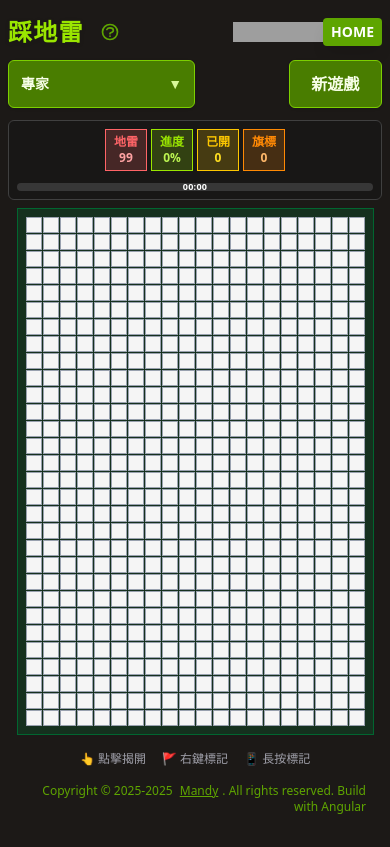
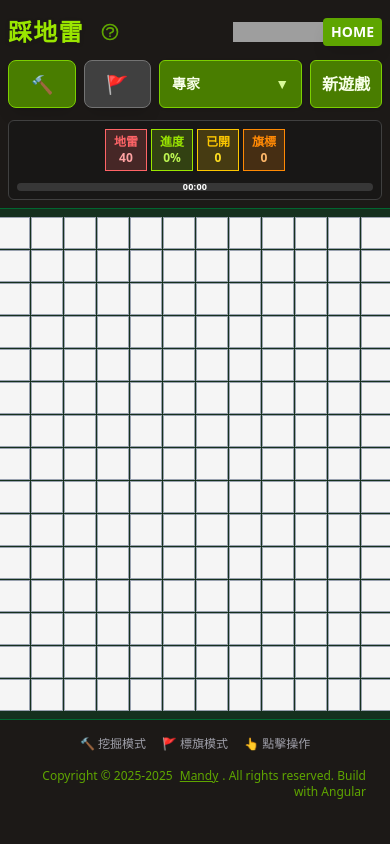
Before and after one commit to mtwmt/game, an Angular app: page /minesweeper in a window 390 px wide. Built offline with nearby package versions, Linux system fonts and the light colour scheme; grey boxes are pictures that could not be loaded.

Commit message:
feat: implement device-adaptive minesweeper game

```diff
--- a/src/app/chinese-chess/chinese-chess.html
+++ b/src/app/chinese-chess/chinese-chess.html
@@ -148,7 +148,7 @@
     <div class="relative inline-block">
       <!-- Game Board -->
       <div
-        class="chess-board bg-amber-100 border-2 sm:border-4 border-amber-800 p-2 sm:p-6 relative"
+        class="bg-amber-100 border-2 sm:border-4 border-amber-800 p-2 sm:p-6 relative"
       >
         <!-- Column Labels (Top) -->
         <div class="flex justify-center mb-1 sm:mb-2">
@@ -356,7 +356,7 @@
               >
                 <div
                   class="w-8 h-8 rounded-full border-2 flex items-center justify-center text-sm font-bold shadow-lg"
-                  [class]="
+                  [ngClass]="
                     square.color === PlayerColor.RED
                       ? 'bg-red-100 border-red-600 text-red-800'
                       : 'bg-neutral-100 border-neutral-800 text-neutral-800'
--- a/src/app/minesweeper/minesweeper.html
+++ b/src/app/minesweeper/minesweeper.html
@@ -1,11 +1,38 @@
 <div class="w-full max-w-sm mx-auto flex flex-col">
   <header class="mb-2 flex flex-col gap-3 items-stretch">
-    <app-game-header title="踩地雷" [gameRules]="gameRules"></app-game-header>
+    <app-game-header title="踩地雷" [gameRules]="gameRules()"></app-game-header>
 
     <!-- Game Control Buttons -->
     <div class="flex gap-2 justify-between">
+      <!-- 手機版模式切換按鈕 -->
+      @if (isMobile()) {
+      <div class="flex gap-2 w-1/2">
+        <button
+          class="h-12 flex-1 rounded-lg border font-bold text-lg shadow-lg focus:outline-none focus:ring-3 transition-all flex items-center justify-center"
+          [class]="
+            gameMode() === 'dig'
+              ? 'bg-lime-700 border-lime-500 text-lime-50 focus:ring-lime-300'
+              : 'bg-neutral-700 border-neutral-500 text-neutral-300 hover:bg-neutral-600 focus:ring-neutral-300'
+          "
+          (click)="gameMode() === 'flag' ? toggleGameMode() : null"
+        >
+          🔨
+        </button>
+        <button
+          class="h-12 flex-1 rounded-lg border font-bold text-lg shadow-lg focus:outline-none focus:ring-3 transition-all flex items-center justify-center"
+          [class]="
+            gameMode() === 'flag'
+              ? 'bg-red-700 border-red-500 text-red-50 focus:ring-red-300'
+              : 'bg-neutral-700 border-neutral-500 text-neutral-300 hover:bg-neutral-600 focus:ring-neutral-300'
+          "
+          (click)="gameMode() === 'dig' ? toggleGameMode() : null"
+        >
+          🚩
+        </button>
+      </div>
+      }
       <!-- 難度選擇下拉選單 -->
-      <div class="relative w-2/4 dropdown-container">
+      <div class="relative dropdown-container" [class]="isMobile() ? 'w-1/2' : 'w-2/4'">
         <button
           class="h-12 w-full rounded-md bg-lime-700 border border-lime-500 text-lime-50 font-semibold text-sm shadow hover:bg-lime-600 focus:outline-none focus:ring-2 focus:ring-lime-300 flex items-center justify-between px-3 transition-all"
           (click)="toggleDropdown()"
@@ -111,31 +138,33 @@
         ></div>
         <span
           class="absolute inset-0 text-[9px] tracking-wide font-semibold flex items-center justify-center select-none transition-colors duration-300"
-          [class]="timelineTextClass()"
+          [ngClass]="timelineTextClass()"
         >
           {{ formattedTime() }}
         </span>
       </div>
     </div>
   </header>
-
+  <main class="flex justify-center">
     <!-- Game Board -->
-  <main
-    class="inline-grid gap-[1px] p-2 bg-green-900/40 border border-green-800 touch-none select-none mx-auto"
-    [style.grid-template-columns]="'repeat(' + gameState().width + ', minmax(0, 1fr))'"
+    <div
+      class="grid gap-[1px] p-2 bg-green-900/40 border border-green-800 touch-none select-none mx-auto"
+      [style.grid-template-columns]="
+        'repeat(' + gameState().width + ', ' + (isMobile() ? '32px' : '20px') + ')'
+      "
     >
-    @for (row of gameState().board; track $index; let x = $index) {
-      @for (cell of row; track cell.id; let y = $index) {
+      @for (row of gameState().board; track $index; let x = $index) { @for (cell of row; track
+      cell.id; let y = $index) {
       <button
         (click)="onCellClick({ x: x, y: y })"
         (contextmenu)="onCellRightClick($event, { x: x, y: y })"
-      (touchstart)="onTouchStart($event, { x: x, y: y })"
-      (touchend)="onTouchEnd($event, { x: x, y: y })"
         [disabled]="
           gameState().gameStatus === GameStatus.LOST || gameState().gameStatus === GameStatus.WON
         "
-      class="w-4 h-4 text-xs font-bold border border-gray-400 transition-all duration-150 hover:scale-105 focus:outline-none focus:ring-1 focus:ring-lime-300"
+        class="font-bold border border-gray-400 transition-all duration-150 hover:scale-105 focus:outline-none focus:ring-1 focus:ring-lime-300"
         [ngClass]="{
+          'w-8 h-8 text-sm': isMobile(),
+          'w-5 h-5 text-xs': !isMobile(),
           'bg-neutral-100 hover:bg-neutral-200': !cell.isRevealed && !cell.isFlagged,
           'bg-neutral-400': cell.isRevealed && !cell.isMine && cell.neighborMineCount === 0,
           'bg-white': cell.isRevealed && !cell.isMine && cell.neighborMineCount > 0,
@@ -154,15 +183,22 @@
         {{ getCellContent(x, y) }}
       </button>
       } }
+    </div>
   </main>
-
   <!-- Controls Info -->
   <footer class="mt-4 text-center text-xs text-zinc-400 px-4">
+    @if (isMobile()) {
     <div class="flex justify-center gap-4">
-      <span>👆 點擊揭開</span>
+      <span>🔨 挖掘模式</span>
+      <span>🚩 標旗模式</span>
+      <span>👆 點擊操作</span>
+    </div>
+    } @else {
+    <div class="flex justify-center gap-4">
+      <span>👆 左鍵揭開</span>
       <span>🚩 右鍵標記</span>
-      <span>📱 長按標記</span>
     </div>
+    }
   </footer>
 
   <!-- Game Over Modal (失敗) -->
--- a/src/app/minesweeper/minesweeper.service.ts
+++ b/src/app/minesweeper/minesweeper.service.ts
@@ -7,7 +7,7 @@ import {
   Position,
   MoveResult,
 } from './minesweeper.interface';
-import { DIFFICULTY_CONFIGS } from './utils/minesweeper-config';
+import { getDifficultyConfigs } from './utils/minesweeper-config';
 import { MinesweeperValidation } from './utils/minesweeper-validation';
 import { MineGenerator } from './utils/minesweeper-mine-generator';
 
@@ -32,13 +32,22 @@ export class MinesweeperService {
   gameState = signal<GameState>({ ...initialGameState });
 
   private gameTimer: number | null = null;
+  private isMobile: boolean = false;
+
+  /**
+   * 設置設備類型
+   */
+  setDeviceType(isMobile: boolean): void {
+    this.isMobile = isMobile;
+  }
 
   /**
    * 初始化新遊戲
    */
   initializeGame(difficulty: Difficulty = Difficulty.EXPERT): void {
     this.stopTimer();
-    const config = DIFFICULTY_CONFIGS[difficulty];
+    const difficultyConfigs = getDifficultyConfigs(this.isMobile);
+    const config = difficultyConfigs[difficulty];
 
     if (!MinesweeperValidation.isValidGameConfig(config.width, config.height, config.mineCount)) {
       console.error('Invalid game configuration');
--- a/src/app/minesweeper/minesweeper.ts
+++ b/src/app/minesweeper/minesweeper.ts
@@ -11,7 +11,7 @@ import {
   Difficulty,
   GameRule,
 } from './minesweeper.interface';
-import { DIFFICULTY_CONFIGS } from './utils/minesweeper-config';
+import { getDifficultyConfigs } from './utils/minesweeper-config';
 
 @Component({
   selector: 'app-minesweeper',
@@ -27,24 +27,51 @@ export class MinesweeperComponent implements OnInit, OnDestroy {
   protected readonly gameState = this.minesweeperService.gameState;
   protected readonly GameStatus = GameStatus;
   protected readonly Difficulty = Difficulty;
-  protected readonly DIFFICULTY_CONFIGS = DIFFICULTY_CONFIGS;
+
+  // 動態難度配置
+  protected readonly difficultyConfigs = computed(() => {
+    return getDifficultyConfigs(this.isMobile());
+  });
 
   // 下拉選單控制
   protected isDropdownOpen = signal(false);
 
-  // 遊戲規則
-  protected readonly gameRules: GameRule = {
-    title: '踩地雷遊戲規則',
-    rules: [
+  // 設備類型檢測
+  protected readonly isMobile = signal(this.checkIsMobile());
+
+  // 手機版操作模式：挖掘或標旗
+  protected gameMode = signal<'dig' | 'flag'>('dig');
+
+  // 遊戲規則 - 根據設備類型動態生成
+  protected readonly gameRules = computed<GameRule>(() => {
+    const baseRules = [
       '點擊格子來揭開它們，避免點到地雷',
       '數字表示該格子周圍8格中地雷的數量',
-      '右鍵點擊（或長按）來標記/取消標記地雷',
+    ];
+
+    const controlRules = this.isMobile()
+      ? [
+          '使用挖掘🔨和標旗🚩按鈕切換操作模式',
+          '挖掘模式：點擊揭開格子',
+          '標旗模式：點擊標記/取消標記地雷',
+        ]
+      : [
+          '左鍵點擊揭開格子',
+          '右鍵點擊標記/取消標記地雷',
+        ];
+
+    const endRules = [
       '揭開所有非地雷格子即可獲勝',
       '點到地雷就會失敗',
       '第一次點擊保證不會踩到地雷',
       '旗標數量不能超過地雷總數',
-    ],
-  };
+    ];
+
+    return {
+      title: '踩地雷遊戲規則',
+      rules: [...baseRules, ...controlRules, ...endRules],
+    };
+  });
 
   // 計算剩餘地雷數
   protected readonly remainingMines = computed(() => {
@@ -77,6 +104,8 @@ export class MinesweeperComponent implements OnInit, OnDestroy {
   });
 
   ngOnInit(): void {
+    // 設置設備類型到service
+    this.minesweeperService.setDeviceType(this.isMobile());
     this.minesweeperService.initializeGame();
 
     // 只在瀏覽器環境中設置點擊監聽器
@@ -93,63 +122,35 @@ export class MinesweeperComponent implements OnInit, OnDestroy {
 
   ngOnDestroy(): void {
     this.minesweeperService.cleanup();
-    // 清理觸控計時器
-    if (this.touchTimer) {
-      clearTimeout(this.touchTimer);
-    }
   }
 
   /**
    * 處理格子點擊
    */
   protected onCellClick(position: Position): void {
-    this.minesweeperService.revealCell(position);
+    if (this.isMobile()) {
+      // 手機版：根據當前模式執行操作
+      if (this.gameMode() === 'dig') {
+        this.minesweeperService.revealCell(position);
+      } else {
+        this.minesweeperService.toggleFlag(position);
+      }
+    } else {
+      // PC版：左鍵揭開格子
+      this.minesweeperService.revealCell(position);
+    }
   }
 
   /**
-   * 處理右鍵點擊（標記/取消標記）
+   * 處理右鍵點擊（標記/取消標記）- 僅PC版
    */
   protected onCellRightClick(event: MouseEvent, position: Position): void {
     event.preventDefault();
-    this.minesweeperService.toggleFlag(position);
+    if (!this.isMobile()) {
+      this.minesweeperService.toggleFlag(position);
+    }
   }
 
-  // 觸控事件處理
-  private touchTimer: number | null = null;
-  private touchStartTime: number = 0;
-
-  /**
-   * 處理觸控開始
-   */
-  protected onTouchStart(event: TouchEvent, position: Position): void {
-    this.touchStartTime = Date.now();
-    this.touchTimer = window.setTimeout(() => {
-      // 長按500ms觸發標記
-      this.minesweeperService.toggleFlag(position);
-      // 提供觸覺反饋
-      if (navigator.vibrate) {
-        navigator.vibrate(50);
-      }
-    }, 500);
-  }
-
-  /**
-   * 處理觸控結束
-   */
-  protected onTouchEnd(event: TouchEvent, position: Position): void {
-    if (this.touchTimer) {
-      clearTimeout(this.touchTimer);
-      this.touchTimer = null;
-    }
-
-    const touchDuration = Date.now() - this.touchStartTime;
-
-    // 如果是短觸控（小於500ms），則視為點擊
-    if (touchDuration < 500) {
-      event.preventDefault();
-      this.minesweeperService.revealCell(position);
-    }
-  }
 
   /**
    * 設置難度
@@ -241,7 +242,7 @@ export class MinesweeperComponent implements OnInit, OnDestroy {
    * 獲取難度配置名稱
    */
   protected getDifficultyName(difficulty: Difficulty): string {
-    return DIFFICULTY_CONFIGS[difficulty].name;
+    return this.difficultyConfigs()[difficulty].name;
   }
 
   /**
@@ -279,4 +280,24 @@ export class MinesweeperComponent implements OnInit, OnDestroy {
     const gameTime = this.gameState().gameTime;
     return gameTime >= 300 ? 'text-neutral-900/90' : 'text-white';
   });
+
+  /**
+   * 檢測是否為手機設備
+   */
+  private checkIsMobile(): boolean {
+    if (!isPlatformBrowser(this.platformId)) {
+      return false;
+    }
+    return /Android|webOS|iPhone|iPad|iPod|BlackBerry|IEMobile|Opera Mini/i.test(navigator.userAgent) ||
+           window.innerWidth < 768;
+  }
+
+  /**
+   * 切換操作模式（僅手機版）
+   */
+  protected toggleGameMode(): void {
+    if (this.isMobile()) {
+      this.gameMode.set(this.gameMode() === 'dig' ? 'flag' : 'dig');
+    }
+  }
 }
--- a/src/app/minesweeper/utils/minesweeper-config.ts
+++ b/src/app/minesweeper/utils/minesweeper-config.ts
@@ -1,6 +1,7 @@
 import { Difficulty, DifficultyConfig } from '../minesweeper.interface';
 
-export const DIFFICULTY_CONFIGS: Record<Difficulty, DifficultyConfig> = {
+// PC版難度配置 - 傳統踩地雷尺寸
+export const DESKTOP_DIFFICULTY_CONFIGS: Record<Difficulty, DifficultyConfig> = {
   [Difficulty.BEGINNER]: {
     width: 9,
     height: 9,
@@ -14,8 +15,8 @@ export const DIFFICULTY_CONFIGS: Record<Difficulty, DifficultyConfig> = {
     name: '中級',
   },
   [Difficulty.EXPERT]: {
-    width: 20,
-    height: 30,
+    width: 30,
+    height: 16,
     mineCount: 99,
     name: '專家',
   },
@@ -26,6 +27,42 @@ export const DIFFICULTY_CONFIGS: Record<Difficulty, DifficultyConfig> = {
     name: '自訂',
   },
 };
+
+// 手機版難度配置 - 適合觸控操作
+export const MOBILE_DIFFICULTY_CONFIGS: Record<Difficulty, DifficultyConfig> = {
+  [Difficulty.BEGINNER]: {
+    width: 8,
+    height: 8,
+    mineCount: 8,
+    name: '初級',
+  },
+  [Difficulty.INTERMEDIATE]: {
+    width: 11,
+    height: 11,
+    mineCount: 20,
+    name: '中級',
+  },
+  [Difficulty.EXPERT]: {
+    width: 12,
+    height: 15,
+    mineCount: 40,
+    name: '專家',
+  },
+  [Difficulty.CUSTOM]: {
+    width: 11,
+    height: 11,
+    mineCount: 20,
+    name: '自訂',
+  },
+};
+
+// 動態難度配置函數
+export function getDifficultyConfigs(isMobile: boolean): Record<Difficulty, DifficultyConfig> {
+  return isMobile ? MOBILE_DIFFICULTY_CONFIGS : DESKTOP_DIFFICULTY_CONFIGS;
+}
+
+// 向後兼容性
+export const DIFFICULTY_CONFIGS = DESKTOP_DIFFICULTY_CONFIGS;
 
 export const GAME_CONSTANTS = {
   MIN_BOARD_SIZE: 5,
```
Also changed, not shown: src/app/minesweeper/README.md. Lines whose indentation alone changed are shown as unchanged.
